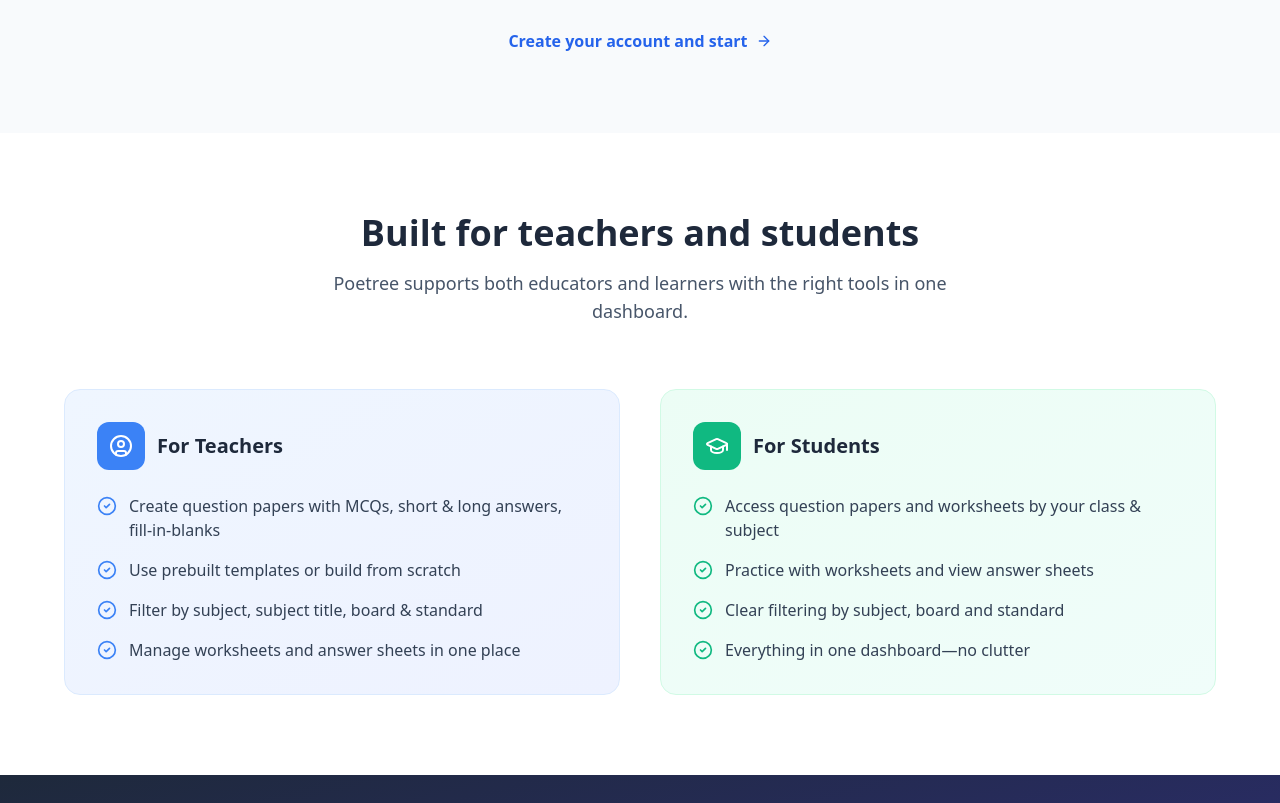
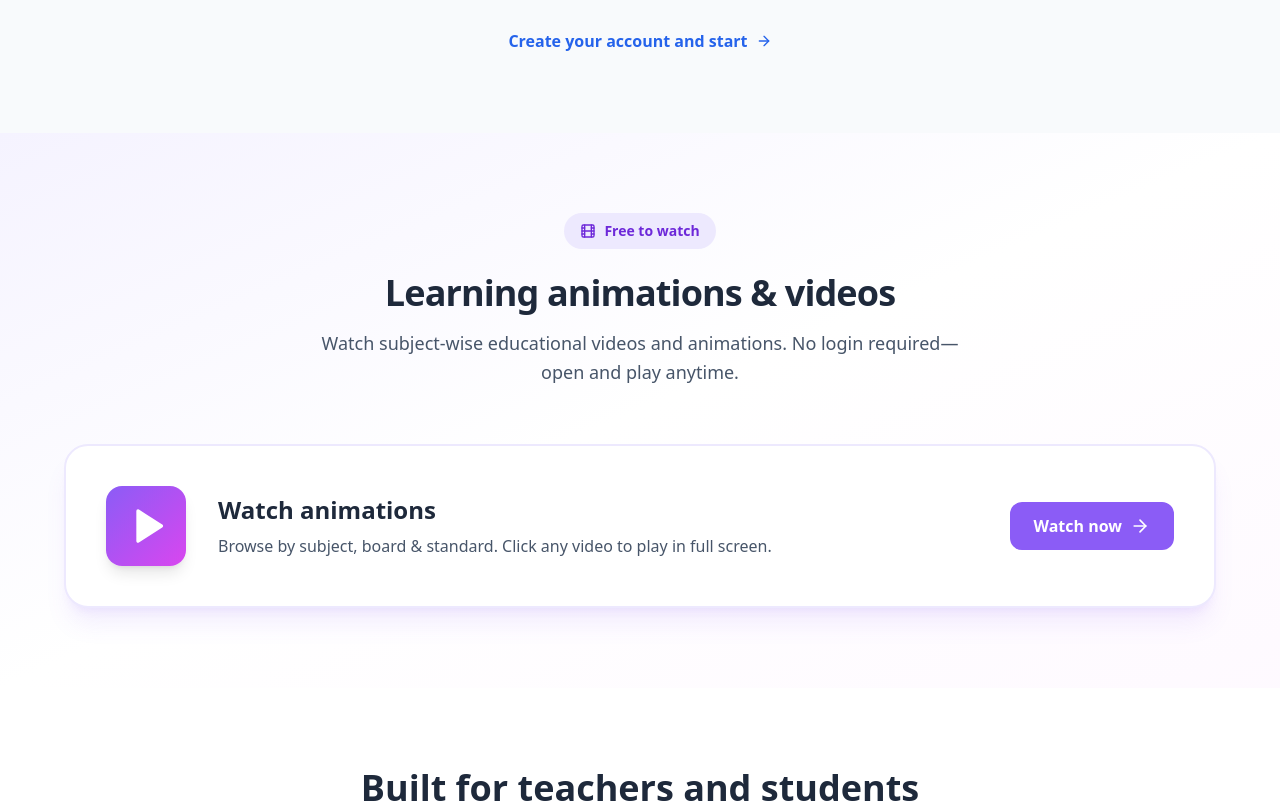
Before and after one commit to itsidkanojiya/poetree-publication, a React (Vite) app: page / in a window 1280 px wide. Shown: the part 1520-2323 px from the top of the page. Built offline with nearby package versions, Linux system fonts and the light colour scheme; no server answers.

Commit message:
done home page animation

```diff
--- a/src/App.jsx
+++ b/src/App.jsx
@@ -46,6 +46,7 @@
     <Routes>
       <Route path="/" element={<Home />} />
       <Route path="/about" element={<About />} />
+      <Route path="/animations" element={<Animations />} />
       <Route path="/auth">
         <Route path="login" element={<Login />} />
         <Route path="register" element={<Register />} />
--- a/src/components/Dashboard/ViewPaperPage.jsx
+++ b/src/components/Dashboard/ViewPaperPage.jsx
@@ -39,6 +39,68 @@
   const key = type === "blank" ? "blanks" : type;
   return titles[key] || QUESTION_TYPE_CONFIG[type]?.label || type;
 };
+
+// Same as CustomPaper: fixed page size for PDF (no header cut, multi-page)
+const PAGE_HEIGHT = 1123;
+const PAGE_WIDTH = 748;
+const HEADER_HEIGHT = 230;
+const CONTENT_PADDING = 120;
+
+function estQuestionHeight(q) {
+  const t = normalizeQuestionType(q.type);
+  let h = 28 + 18;
+  if (t === "mcq" && q.options) {
+    const opts = Array.isArray(q.options) ? q.options : [];
+    h += Math.ceil(opts.length / 2) * 32;
+  } else if (t === "passage" && q.options) {
+    try {
+      const pqs = typeof q.options === "string" ? JSON.parse(q.options) : q.options;
+      h += 120 + (Array.isArray(pqs) ? pqs.length * 34 : 0);
+    } catch {
+      h += 150;
+    }
+  } else if (t === "match" && q.options) {
+    try {
+      const m = typeof q.options === "string" ? JSON.parse(q.options) : q.options;
+      const rows = Math.max((m.left || []).length, (m.right || []).length);
+      h += 50 + rows * 42;
+    } catch {
+      h += 100;
+    }
+  } else if (q.image_url) {
+    h += 220;
+  }
+  return h;
+}
+
+function estSectionHeight(section) {
+  const sectionTitle = 32 + 24;
+  const questionsHeight = section.selectedQuestions.reduce((sum, q) => sum + estQuestionHeight(q), 0);
+  return sectionTitle + questionsHeight;
+}
+
+function buildPages(sections) {
+  if (!sections.length) return [];
+  const firstPageContentMax = PAGE_HEIGHT - HEADER_HEIGHT - CONTENT_PADDING;
+  const nextPageContentMax = PAGE_HEIGHT - CONTENT_PADDING;
+  const pages = [];
+  let current = [];
+  let currentHeight = 0;
+
+  for (const section of sections) {
+    const sectionH = estSectionHeight(section);
+    const limit = pages.length === 0 ? firstPageContentMax : nextPageContentMax;
+    if (current.length > 0 && currentHeight + sectionH > limit) {
+      pages.push(current);
+      current = [];
+      currentHeight = 0;
+    }
+    current.push(section);
+    currentHeight += sectionH;
+  }
+  if (current.length > 0) pages.push(current);
+  return pages;
+}
 
 function parseBodyToQuestionIds(body) {
   if (body == null || body === "") return null;
@@ -186,17 +248,21 @@
   }
 
   const printedTypes = new Set();
-  let questionCounters = {};
+  const questionCounters = {};
+  const pages = buildPages(sections);
 
   return (
     <div className="w-full flex flex-col items-center min-h-screen py-10 bg-gradient-to-b from-slate-50 to-gray-100/50">
       <div className="space-y-8 flex flex-col items-center">
+        {pages.map((pageSections, pageIndex) => (
           <div
-          id="pdf-content-0"
+            key={pageIndex}
+            id={`pdf-content-${pageIndex}`}
             className="bg-white rounded-2xl shadow-2xl border-4 border-gray-200 overflow-hidden"
-          style={{ width: "748px", minHeight: "1000px" }}
+            style={{ height: `${PAGE_HEIGHT}px`, width: `${PAGE_WIDTH}px` }}
           >
-          <div className="p-8 flex flex-col min-h-0">
+            <div className="p-8 h-full flex flex-col min-h-0">
+              {pageIndex === 0 && (
                 <div className="mb-6 pb-6 flex-shrink-0">
                   <HeaderCard
                     header={getHeader()}
@@ -204,9 +270,9 @@
                     disableStyles
                   />
                 </div>
-
+              )}
               <div className="flex-1 min-h-0 space-y-6">
-              {sections.map((section, sectionIndex) => {
+                {pageSections.map((section, sectionIndex) => {
                 const sectionType = normalizeQuestionType(section.type);
                 const shouldPrintTitle = !printedTypes.has(sectionType);
                 const sectionLetter = shouldPrintTitle
@@ -402,6 +468,7 @@
               </div>
             </div>
           </div>
+        ))}
       </div>
 
       <div className="mt-8">
--- a/src/components/Navbar.jsx
+++ b/src/components/Navbar.jsx
@@ -1,7 +1,7 @@
 import React, { useState } from "react";
 import { Link, useNavigate } from "react-router-dom";
 import { useAuth } from "../context/AuthContext";
-import { Menu, X, LayoutDashboard, User, LogOut, LogIn, UserPlus } from "lucide-react";
+import { Menu, X, LayoutDashboard, User, LogOut, LogIn, UserPlus, Film } from "lucide-react";
 
 export const Navbar = () => {
   const [isMenuOpen, setIsMenuOpen] = useState(false);
@@ -25,6 +25,14 @@
         Dashboard
       </Link>
       <Link
+        to="/animations"
+        onClick={() => setIsMenuOpen(false)}
+        className="inline-flex items-center gap-2 px-4 py-2.5 rounded-lg text-slate-600 hover:text-slate-900 hover:bg-slate-100 font-medium transition"
+      >
+        <Film className="w-4 h-4" />
+        Animations
+      </Link>
+      <Link
         to="/dashboard/profile"
         onClick={() => setIsMenuOpen(false)}
         className="inline-flex items-center gap-2 px-4 py-2.5 rounded-lg text-slate-600 hover:text-slate-900 hover:bg-slate-100 font-medium transition"
@@ -43,6 +51,14 @@
     </div>
   ) : (
     <div className="hidden md:flex items-center gap-3">
+      <Link
+        to="/animations"
+        onClick={() => setIsMenuOpen(false)}
+        className="inline-flex items-center gap-2 px-4 py-2.5 rounded-lg text-slate-600 hover:text-slate-900 hover:bg-slate-100 font-medium transition"
+      >
+        <Film className="w-4 h-4" />
+        Animations
+      </Link>
       <Link
         to="/auth/login"
         onClick={() => setIsMenuOpen(false)}
@@ -73,6 +89,14 @@
         Dashboard
       </Link>
       <Link
+        to="/animations"
+        onClick={() => setIsMenuOpen(false)}
+        className="flex items-center gap-3 px-4 py-3 rounded-lg text-slate-700 hover:bg-slate-100 font-medium"
+      >
+        <Film className="w-5 h-5" />
+        Animations
+      </Link>
+      <Link
         to="/dashboard/profile"
         onClick={() => setIsMenuOpen(false)}
         className="flex items-center gap-3 px-4 py-3 rounded-lg text-slate-700 hover:bg-slate-100 font-medium"
@@ -91,6 +115,14 @@
     </div>
   ) : (
     <div className="flex flex-col gap-1 py-2">
+      <Link
+        to="/animations"
+        onClick={() => setIsMenuOpen(false)}
+        className="flex items-center gap-3 px-4 py-3 rounded-lg text-slate-700 hover:bg-slate-100 font-medium"
+      >
+        <Film className="w-5 h-5" />
+        Animations
+      </Link>
       <Link
         to="/auth/login"
         onClick={() => setIsMenuOpen(false)}
--- a/src/context/UserTeachingContext.jsx
+++ b/src/context/UserTeachingContext.jsx
@@ -121,8 +121,17 @@
   );
 };
 
+const defaultTeachingValue = {
+  contextSelection: null,
+  setContextSelection: () => {},
+  clearContext: () => {},
+  approvedSelections: { subjects: [], subject_titles: [] },
+  needsContextChoice: false,
+  setNeedsContextChoice: () => {},
+  loading: false,
+};
+
 export const useUserTeaching = () => {
   const ctx = useContext(UserTeachingContext);
-  if (!ctx) throw new Error("useUserTeaching must be used within UserTeachingProvider");
-  return ctx;
+  return ctx ?? defaultTeachingValue;
 };
--- a/src/pages/Home.jsx
+++ b/src/pages/Home.jsx
@@ -1,5 +1,6 @@
 import React from "react";
 import { Link } from "react-router-dom";
+import { motion } from "framer-motion";
 import { Navbar } from "../components/Navbar";
 import Footer from "../components/Footer";
 import { BROCHURE_PDF_URL } from "../config/api";
@@ -14,6 +15,8 @@
   CheckCircle2,
   Sparkles,
   FileDown,
+  Play,
+  Film,
 } from "lucide-react";
 
 const Home = () => {
@@ -164,6 +167,58 @@
         </div>
       </section>
 
+      {/* Animations - Watch without login */}
+      <section className="py-20 px-6 bg-gradient-to-br from-violet-50 via-white to-fuchsia-50/50 overflow-hidden">
+        <div className="max-w-6xl mx-auto">
+          <motion.div
+            initial={{ opacity: 0, y: 24 }}
+            whileInView={{ opacity: 1, y: 0 }}
+            viewport={{ once: true, margin: "-80px" }}
+            transition={{ duration: 0.5, ease: "easeOut" }}
+            className="text-center mb-14"
+          >
+            <span className="inline-flex items-center gap-2 px-4 py-2 rounded-full bg-violet-100 text-violet-700 text-sm font-semibold mb-6">
+              <Film className="w-4 h-4" />
+              Free to watch
+            </span>
+            <h2 className="text-3xl md:text-4xl font-bold text-slate-800 tracking-tight">
+              Learning animations & videos
+            </h2>
+            <p className="mt-4 text-slate-600 text-lg max-w-2xl mx-auto leading-relaxed">
+              Watch subject-wise educational videos and animations. No login required—open and play anytime.
+            </p>
+          </motion.div>
+          <motion.div
+            initial={{ opacity: 0, y: 20 }}
+            whileInView={{ opacity: 1, y: 0 }}
+            viewport={{ once: true, margin: "-60px" }}
+            transition={{ duration: 0.5, delay: 0.15, ease: "easeOut" }}
+            className="relative"
+          >
+            <Link
+              to="/animations"
+              className="group flex flex-col sm:flex-row items-center justify-center gap-6 sm:gap-8 p-8 sm:p-10 rounded-3xl bg-white border-2 border-violet-100 shadow-xl shadow-violet-500/10 hover:shadow-2xl hover:shadow-violet-500/20 hover:border-violet-200 transition-all duration-300 text-left"
+            >
+              <div className="flex-shrink-0 w-20 h-20 rounded-2xl bg-gradient-to-br from-violet-500 to-fuchsia-500 flex items-center justify-center shadow-lg group-hover:scale-105 transition-transform duration-300">
+                <Play className="w-10 h-10 text-white ml-1" fill="currentColor" />
+              </div>
+              <div className="flex-1 text-center sm:text-left">
+                <h3 className="text-xl sm:text-2xl font-bold text-slate-800 group-hover:text-violet-700 transition-colors">
+                  Watch animations
+                </h3>
+                <p className="mt-2 text-slate-600">
+                  Browse by subject, board & standard. Click any video to play in full screen.
+                </p>
+              </div>
+              <span className="inline-flex items-center gap-2 px-6 py-3 rounded-xl bg-violet-500 text-white font-semibold group-hover:bg-violet-600 transition-colors">
+                Watch now
+                <ArrowRight className="w-5 h-5 group-hover:translate-x-1 transition-transform" />
+              </span>
+            </Link>
+          </motion.div>
+        </div>
+      </section>
+
       {/* For Teachers & Students */}
       <section className="py-20 px-6 bg-white">
         <div className="max-w-6xl mx-auto">
```
Also changed, not shown: src/pages/Animations.jsx (+34 -10 lines), 1 other file (tests, documents, lock files or other folders). Lines whose indentation alone changed are shown as unchanged.
